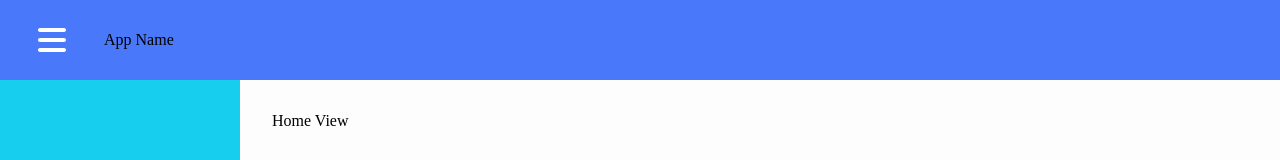
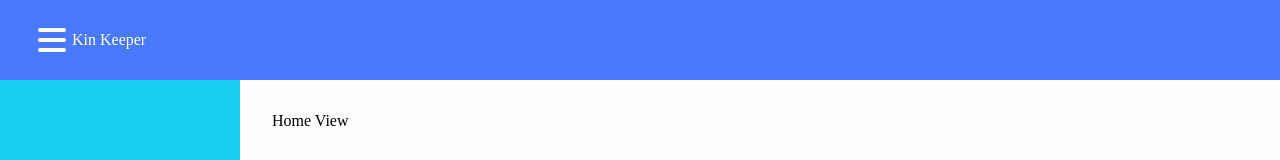
Before and after one commit to JShilling4/kin-keeper, a Vue app: page / in a window 1280 px wide. Shown: the top 160 px of the page. Built offline with nearby package versions, Linux system fonts and the light colour scheme.

Commit message:
scaffolding adjustment

```diff
--- a/index.html
+++ b/index.html
@@ -4,7 +4,7 @@
     <meta charset="UTF-8" />
     <link rel="icon" type="image/svg+xml" href="/vite.svg" />
     <meta name="viewport" content="width=device-width, initial-scale=1.0" />
-    <title>Vue 3 / Typescript / Pinia</title>
+    <title>Kin Keeper</title>
   </head>
   <body>
     <div id="app"></div>
--- a/src/App.vue
+++ b/src/App.vue
@@ -1,5 +1,5 @@
 <script lang="ts" setup>
-import { layoutKey } from "@/core/models";
+import { layoutKey } from "@/core/types";
 
 const { layout: $layout } = useLayout();
 provide(layoutKey, $layout);
--- a/src/core/components/AppDrawer.vue
+++ b/src/core/components/AppDrawer.vue
@@ -1,5 +1,5 @@
 <script setup lang="ts">
-import { layoutKey, type ILayout } from "@/core/models";
+import { layoutKey, type ILayout } from "@/core/types";
 
 const {
   modelValue,
--- a/src/core/components/AppHeader.vue
+++ b/src/core/components/AppHeader.vue
@@ -1,5 +1,5 @@
 <script setup lang="ts">
-import { layoutKey, ICON_NAMES, type ILayout } from "@/core/models";
+import { layoutKey, ICON_NAMES, type ILayout } from "@/core/types";
 
 const { height = "5rem" } = defineProps<{ height?: string }>();
 
@@ -29,7 +29,7 @@ function toggleLeftDrawer() {
         class="left-drawer-toggle"
         @click="toggleLeftDrawer"
       />
-      <div class="ml-sm text-white">App Name</div>
+      <div class="app-header-title">Kin Keeper</div>
     </div>
   </header>
 </template>
@@ -41,5 +41,10 @@ function toggleLeftDrawer() {
   width: 100%;
   height: v-bind(height);
   z-index: 2000;
+
+  &-title {
+    color: #fff;
+    margin-left: var(--space-sm);
+  }
 }
 </style>
--- a/src/core/components/AppLayout.vue
+++ b/src/core/components/AppLayout.vue
@@ -1,5 +1,5 @@
 <script setup lang="ts">
-import { layoutKey, type ILayout } from "@/core/models";
+import { layoutKey, type ILayout } from "@/core/types";
 
 const $layout = inject<ILayout>(layoutKey) as ILayout;
 </script>
--- a/src/core/components/BaseIcon.vue
+++ b/src/core/components/BaseIcon.vue
@@ -1,5 +1,5 @@
 <script setup lang="ts">
-import { type IconName } from "@/core/models";
+import { type IconName } from "@/core/types";
 
 defineProps<{
   name: IconName;
--- a/src/core/components/ViewContainer.vue
+++ b/src/core/components/ViewContainer.vue
@@ -1,5 +1,5 @@
 <script setup lang="ts">
-import { layoutKey, type ILayout } from "@/core/models";
+import { layoutKey, type ILayout } from "@/core/types";
 
 const { vPad = "2rem", hPad = "2rem" } = defineProps<{
   vPad?: string;
--- a/src/core/composables/index.ts
+++ b/src/core/composables/index.ts
@@ -1,3 +1 @@
-import useLayout from "./useLayout";
-
-export { useLayout };
+export * from "./useLayout";
--- a/src/types/auto-imports.d.ts
+++ b/src/types/auto-imports.d.ts
@@ -198,7 +198,7 @@ declare global {
   const useIntervalFn: typeof import('@vueuse/core')['useIntervalFn']
   const useKeyModifier: typeof import('@vueuse/core')['useKeyModifier']
   const useLastChanged: typeof import('@vueuse/core')['useLastChanged']
-  const useLayout: typeof import('../core/composables/useLayout')['default']
+  const useLayout: typeof import('../core/composables/useLayout')['useLayout']
   const useLink: typeof import('vue-router')['useLink']
   const useLocalStorage: typeof import('@vueuse/core')['useLocalStorage']
   const useMagicKeys: typeof import('@vueuse/core')['useMagicKeys']
@@ -381,7 +381,7 @@ declare module 'vue' {
     readonly useCssModule: UnwrapRef<typeof import('vue')['useCssModule']>
     readonly useCssVars: UnwrapRef<typeof import('vue')['useCssVars']>
     readonly useId: UnwrapRef<typeof import('vue')['useId']>
-    readonly useLayout: UnwrapRef<typeof import('../core/composables/useLayout')['default']>
+    readonly useLayout: UnwrapRef<typeof import('../core/composables/useLayout')['useLayout']>
     readonly useLink: UnwrapRef<typeof import('vue-router')['useLink']>
     readonly useModel: UnwrapRef<typeof import('vue')['useModel']>
     readonly useRoute: UnwrapRef<typeof import('vue-router')['useRoute']>
```
Also changed, not shown: src/core/types/icon.ts (renamed from src/core/models/icon.ts), src/core/types/index.ts (renamed from src/core/models/index.ts), src/core/types/layout.ts (renamed from src/core/models/layout.ts).
